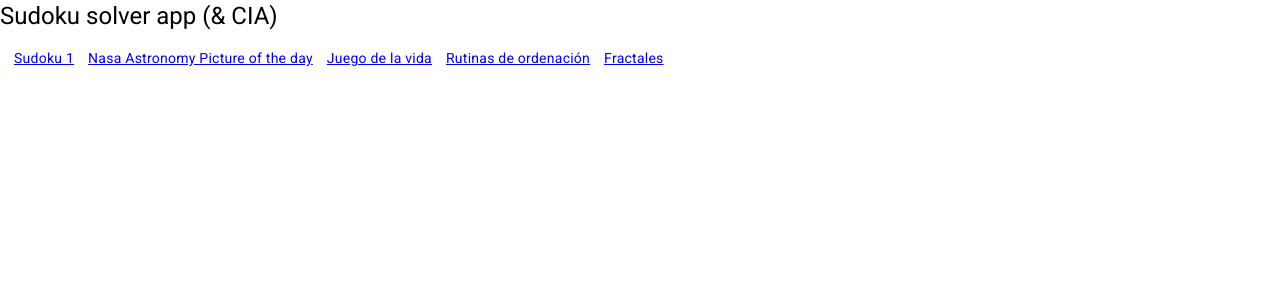
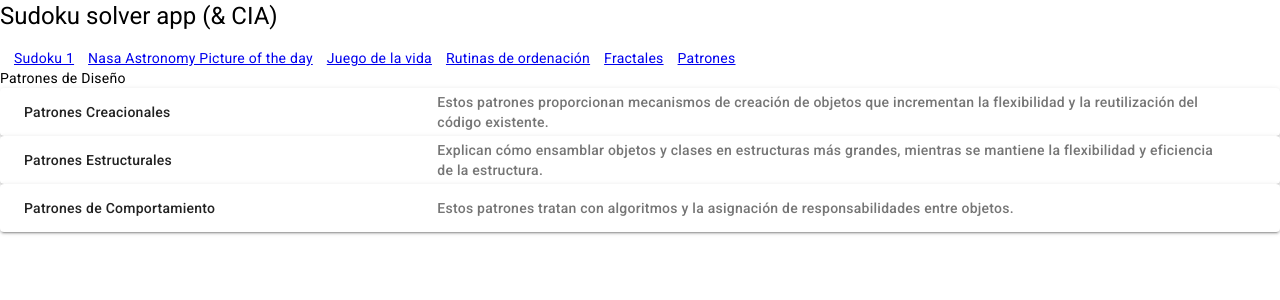
Before and after one commit to ramirorf/angular-sudoku, an Angular app: page /patrones in a window 1280 px wide. Before the commit this address led to /. Shown: the top 300 px of the page. Built offline with nearby package versions, Linux system fonts and the light colour scheme.

Commit message:
Componente de patrones (esctructura)

```diff
--- a/src/app/app-routing.module.ts
+++ b/src/app/app-routing.module.ts
@@ -3,6 +3,7 @@ import { RouterModule, Routes } from '@angular/router';
 import { FractalesComponent } from './fractales/fractales.component';
 import { JuegoVidaComponent } from './juego-vida/juego-vida.component';
 import { NasaApodComponent } from './nasa-apod/nasa-apod.component';
+import { PatronesComponent } from './patrones/patrones.component';
 import { SortComponent } from './sort/sort.component';
 import { Sudoku1Component } from './sudoku1/sudoku1.component';
 
@@ -11,7 +12,8 @@ const routes: Routes = [
   { path: 'nasa-apod', component: NasaApodComponent },
   { path: 'juego-vida', component: JuegoVidaComponent },
   { path: 'sort', component: SortComponent },
-  { path: 'fractales', component: FractalesComponent }
+  { path: 'fractales', component: FractalesComponent },
+  { path: 'patrones', component: PatronesComponent }
 ];
 
 @NgModule({
--- a/src/app/app.component.html
+++ b/src/app/app.component.html
@@ -7,6 +7,7 @@
     <a routerLink="/juego-vida">Juego de la vida</a>
     <a routerLink="/sort">Rutinas de ordenación</a>
     <a routerLink="/fractales">Fractales</a>
+    <a routerLink="/patrones">Patrones</a>
 </nav>
 
 <router-outlet></router-outlet>
--- /dev/null
+++ b/src/app/patrones/patrones.component.html
@@ -0,0 +1,36 @@
+<div>Patrones de Diseño</div>
+<div>
+    <mat-expansion-panel hideToggle>
+        <mat-expansion-panel-header>
+            <mat-panel-title>
+                Patrones Creacionales
+            </mat-panel-title>
+            <mat-panel-description>
+                Estos patrones proporcionan mecanismos de creación de objetos que incrementan la flexibilidad y la reutilización del código existente.
+            </mat-panel-description>
+        </mat-expansion-panel-header>
+        <p>-- lista de patrones creacionales---</p>
+    </mat-expansion-panel>
+    <mat-expansion-panel hideToggle>
+        <mat-expansion-panel-header>
+            <mat-panel-title>
+                Patrones Estructurales
+            </mat-panel-title>
+            <mat-panel-description>
+                Explican cómo ensamblar objetos y clases en estructuras más grandes, mientras se mantiene la flexibilidad y eficiencia de la estructura.
+            </mat-panel-description>
+        </mat-expansion-panel-header>
+        <p>-- lista de patrones extructurales---</p>
+    </mat-expansion-panel>
+    <mat-expansion-panel hideToggle>
+        <mat-expansion-panel-header>
+            <mat-panel-title>
+                Patrones de Comportamiento
+            </mat-panel-title>
+            <mat-panel-description>
+                Estos patrones tratan con algoritmos y la asignación de responsabilidades entre objetos.
+            </mat-panel-description>
+        </mat-expansion-panel-header>
+        <p>-- lista de patrones comportamiento---</p>
+    </mat-expansion-panel>
+</div>
```
Also changed, not shown: src/app/app.module.ts (+6 -2 lines), src/app/patrones/patrones.component.ts (added, +10 -0 lines), src/app/patrones/patrones.component.css (added), 1 other file (tests, documents, lock files or other folders).
